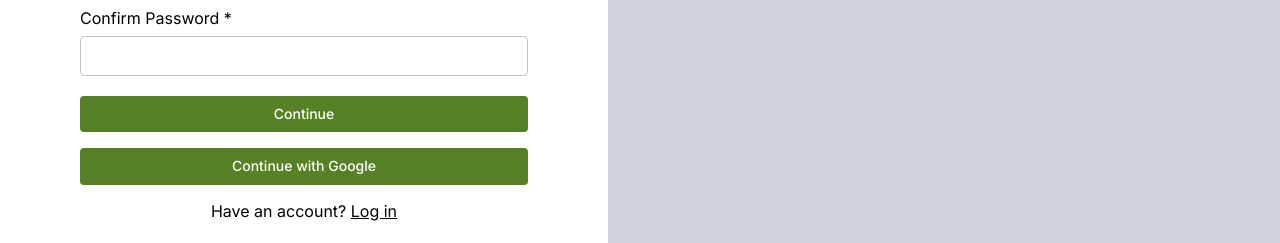
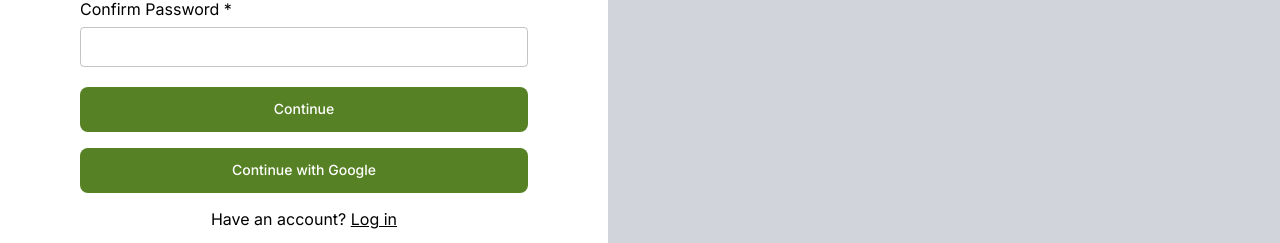
Before and after one commit to cornellh4i/lagos-volunteers, a Next.js app in the folder frontend/: page /signup in a window 1280 px wide. Shown: the part 472-715 px from the top of the page. Built offline with nearby package versions, Linux system fonts and the light colour scheme; no server answers.

Commit message:
Finish Button styling

```diff
--- a/frontend/src/components/atoms/Button.tsx
+++ b/frontend/src/components/atoms/Button.tsx
@@ -5,6 +5,7 @@ import CircularProgress from "@mui/material/CircularProgress";
 interface ButtonProps {
   children: ReactNode;
   variety?: "primary" | "secondary" | "tertiary" | "error";
+  size?: "small" | "medium";
   loading?: boolean;
   [key: string]: any;
 }
@@ -13,9 +14,17 @@ interface ButtonProps {
 const Button = ({
   children,
   variety = "primary",
+  size = "medium",
   loading = false,
   ...props
 }: ButtonProps) => {
+  // Set button size
+  let height = "";
+  if (size === "medium") {
+    height = "45px";
+  }
+
+  // Set button variety
   let variant: "contained" | "outlined" | "text";
   let color: "primary" | "secondary" | "error";
   let textColor = "";
@@ -26,30 +35,35 @@ const Button = ({
       break;
     case "secondary":
       variant = "outlined";
-      color = "secondary";
+      color = "primary";
       textColor = "black";
       break;
     case "tertiary":
       variant = "text";
-      color = "secondary";
-      textColor = "black";
+      color = "primary";
       break;
     case "error":
       variant = "outlined";
       color = "error";
       break;
   }
+
   return (
     <MuiButton
       disableElevation
       fullWidth
       variant={variant}
       color={color}
-      sx={{ color: textColor }}
+      sx={{
+        color: textColor,
+        height: height,
+        borderRadius: "8px",
+        textTransform: "none",
+      }}
       {...props}
     >
       {loading ? (
-        <CircularProgress color="inherit" size={24} />
+        <CircularProgress color="inherit" size={20} />
       ) : (
         <div className="truncate">{children}</div>
       )}
--- a/frontend/src/pages/_app.tsx
+++ b/frontend/src/pages/_app.tsx
@@ -1,17 +1,13 @@
 import "../styles/globals.css";
 import type { AppProps } from "next/app";
 import { ThemeProvider, CssBaseline } from "@mui/material";
-import { createTheme } from "@mui/material/styles";
-import { StyledEngineProvider } from "@mui/material/styles";
+import { createTheme, StyledEngineProvider } from "@mui/material/styles";
 import Layout from "@/components/Layout";
 import { AuthProvider } from "@/utils/AuthContext";
 
 export const theme = createTheme({
   typography: {
     fontFamily: "Inter, sans-serif",
-    button: {
-      textTransform: "none",
-    },
   },
   palette: {
     primary: {
```
